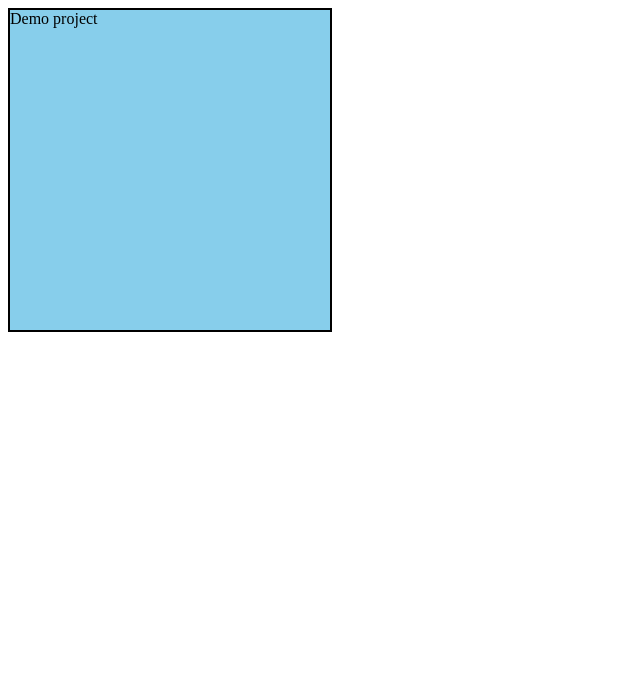
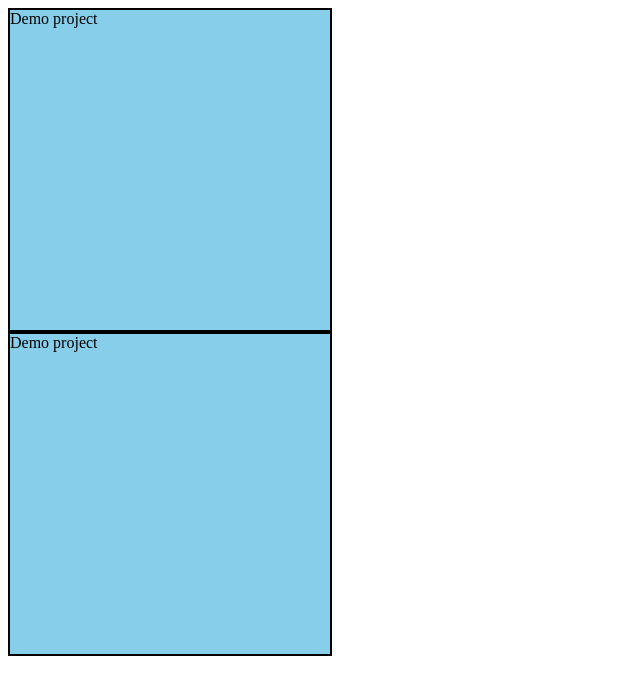
Before and after one commit to joeyolumuyiwa/branching, a plain HTML site: page index.html in a window 1280 px wide. Shown: the whole page, without its empty margins (0-640 px from the left). Drawn offline with Linux system fonts and the light colour scheme.

Commit message:
changes in styles

```diff
--- a/index.html
+++ b/index.html
@@ -4,10 +4,11 @@
 <meta charset="UTF-8" />
 <meta http-equiv="X-UA-Compatible" content="IE=edge" />
 <meta name="viewport" content="width=device-width, initial-scale=1.0" />
-<title>Document</title>
+<title>Branching</title>
 <link rel="stylesheet" href="./style.css" />
 </head>
 <body>
-<div>Demo project</div>
+    <div>Demo project</div>
+    <div>Demo project</div>
 </body>
 </html>
```
